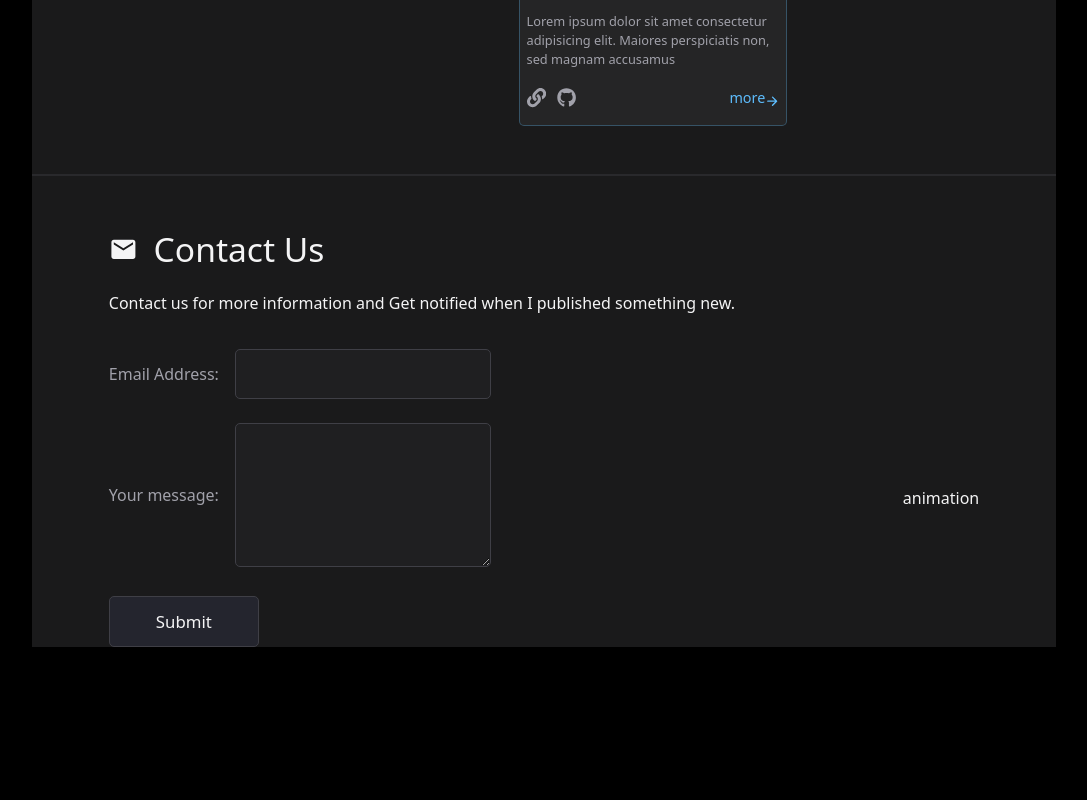
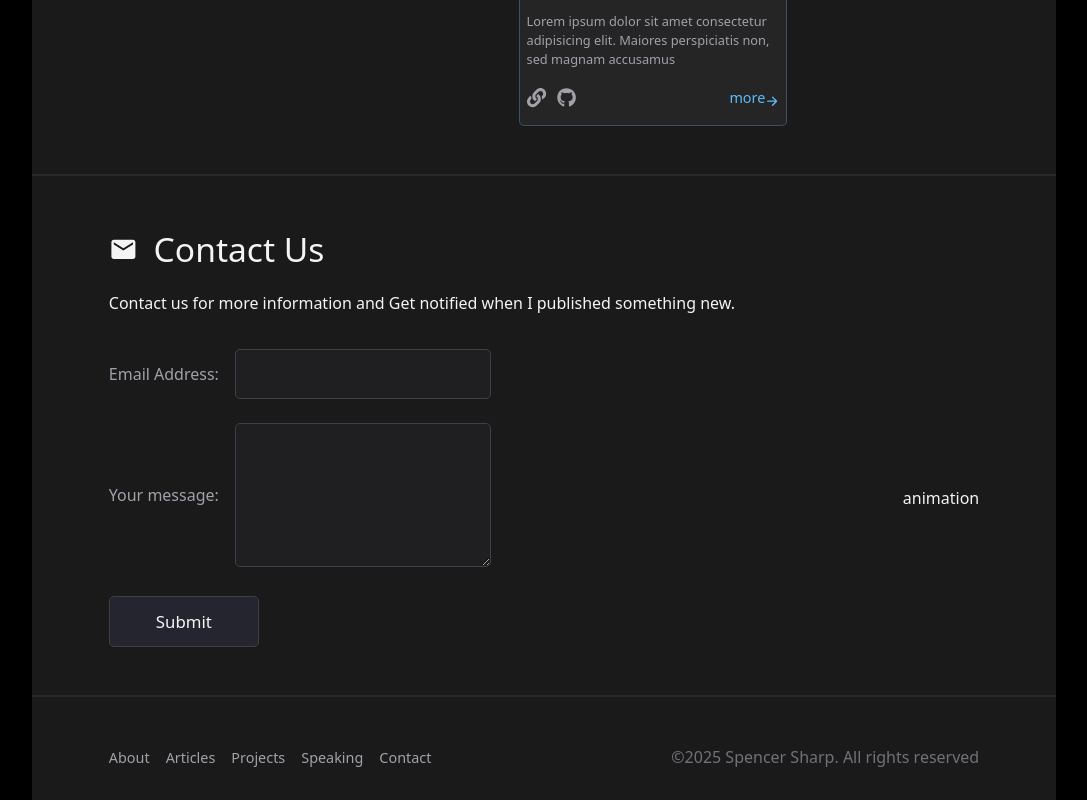
Before and after one commit to wajihhawarii/portfolio, a Next.js app: page / in a window 1280 px wide. Shown: the part 1443-2243 px from the top of the page, without its empty margins (96-1183 px from the left). Before the commit the page ends 2090 px from the top, so only its background shows below. Built offline with nearby package versions, Linux system fonts and the light colour scheme.

Commit message:
make footer

```diff
--- a/src/app/layout.tsx
+++ b/src/app/layout.tsx
@@ -2,6 +2,7 @@ import type { Metadata } from "next";
 import { Geist, Geist_Mono, Roboto } from "next/font/google";
 import "./globals.css";
 import Header from "@/components/Header";
+import Footer from "@/components/Footer";
 
 const geistSans = Geist({
   variable: "--font-geist-sans",
@@ -38,6 +39,7 @@ export default function RootLayout({
         <div className="bg-mainColor px-[1.7rem] lg:px-[4.8rem]">
           <Header />
           {children}
+          <Footer />
         </div>
       </body>
     </html>
--- a/src/app/page.tsx
+++ b/src/app/page.tsx
@@ -13,6 +13,7 @@ const page = () => {
       <Main />
       <div className='divider' />
       <ContactUs />
+      <div className='divider' />
     </div>
   )
 }
--- /dev/null
+++ b/src/components/Footer.tsx
@@ -0,0 +1,36 @@
+import Link from 'next/link'
+import React from 'react'
+
+const Footer = () => {
+
+  const links = [
+    {name:"About",path: "/"},
+    {name:"Articles",path: "/articles"},
+    {name:"Projects",path: "/projects"},
+    {name:"Speaking",path: "/speaking"},
+    {name:"Contact",path: "/contact"},
+  ]
+
+  return (
+    <footer className='flex flex-col md:flex-row items-center justify-between pb-[1.9rem] gap-[2rem] md:gap-0'>
+
+      <ul className='flex items-center justify-start gap-[1rem]'>
+        {
+          links.map((item, index) => (
+            <Link key={index} href={item.path}
+              className='text-subtextColor text-[0.9rem] font-normal hover:font-medium
+              hover:text-[1rem] hover:text-blueColor transition-all delay-[0.2s]'
+            >
+              {item.name}
+            </Link>
+          ))
+        }
+      </ul>
+
+      <p className='text-[rgba(113,113,122)]'>©2025 Spencer Sharp. All rights reserved</p>
+
+    </footer>
+  )
+}
+
+export default Footer
```
